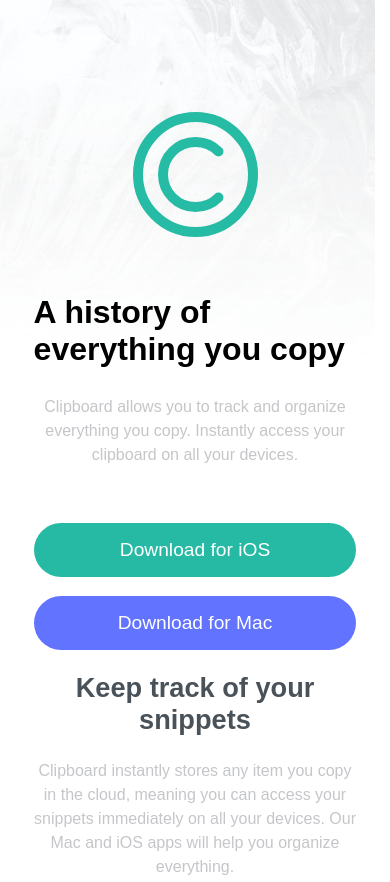
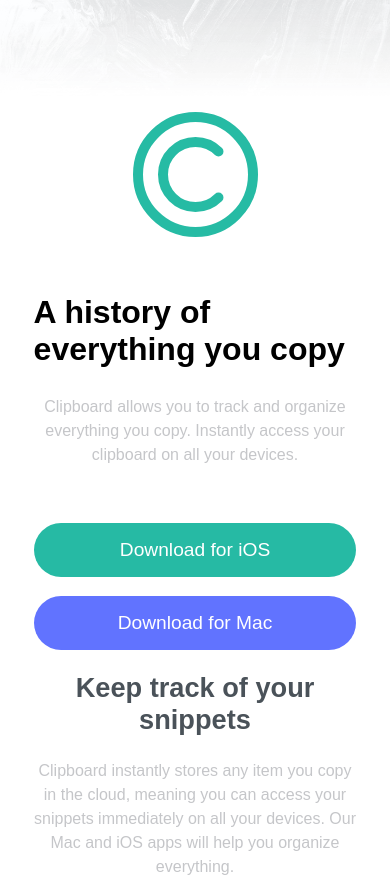
Before and after one commit to maksymXlol/Clipboard-Landing-Page, a plain HTML site: page index.html in a window 390 px wide. Shown: the top 882 px of the page. Drawn offline with Linux system fonts and the light colour scheme; a web font is replaced by a local one.

Commit message:
mobile design done

```diff
--- a/index.css
+++ b/index.css
@@ -40,8 +40,9 @@ body {
 }
 
 header {
-  background-image: url(./images/bg-header-mobile.png);
+  background-image: url(./images/bg-header-desktop.png);
   background-repeat: no-repeat;
+  background-size: 100vw;
 }
 
 .div-img {
```
